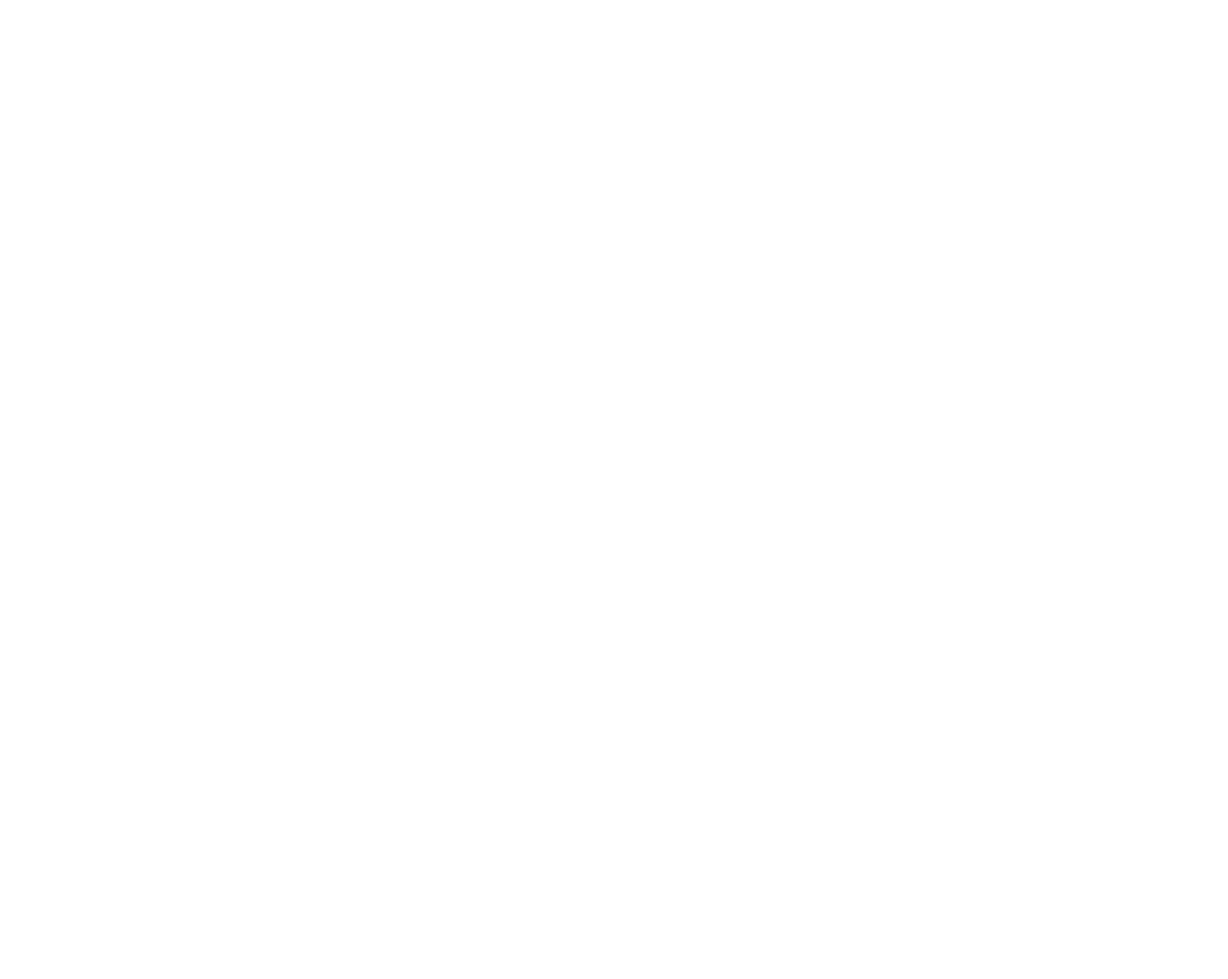
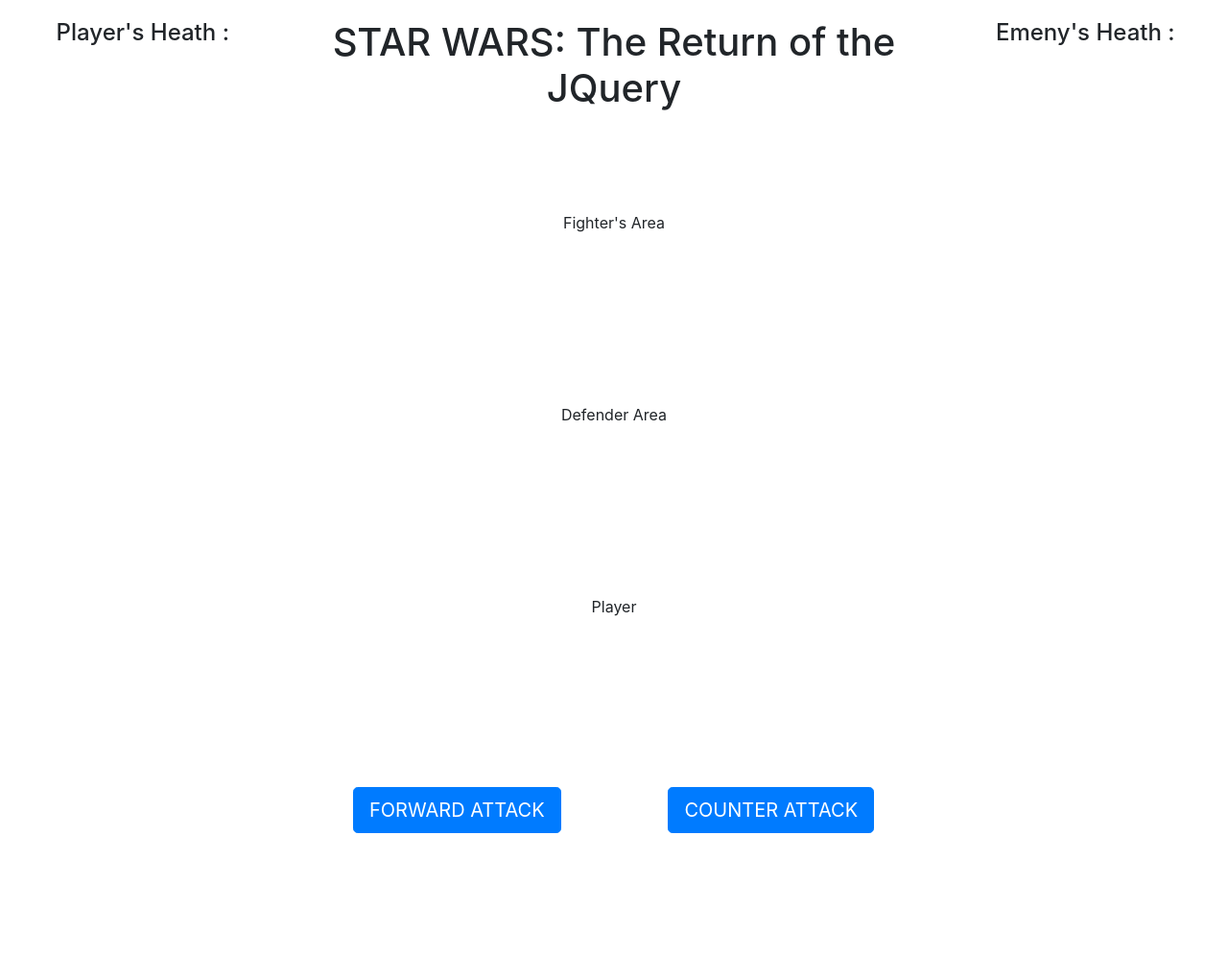
Before and after one commit to stevenguy/unit-4-game, a plain HTML site: page index.html in a window 1280 px wide. Shown: the whole page at 96% size. Before the commit the page ends 800 px from the top, so only its background shows below. Drawn offline with nearby package versions, Linux system fonts and the light colour scheme.

Commit message:
updates 1 out of 1,000,000

```diff
--- a/assets/css/style.css
+++ b/assets/css/style.css
@@ -0,0 +1,7 @@
+.row {
+    height: 200px;
+}
+
+h1 {
+    text-align: center;
+}
--- a/assets/javascript/game.js
+++ b/assets/javascript/game.js
@@ -0,0 +1,70 @@
+// Star Wars Pseudocode
+// 1. User chooses fighter to play with.
+// 2. Chosen fighter moves to back of the line up
+// 3. User chooses emeny to fight
+// 4. Left over fighters move to back of defender area
+// 5. Chosen enemy moves to the defender area
+// 6. Chosen fighter attacks and counter attacks
+//     Counter attack takes away 1 HP
+//     Attack takes away 2 HP
+// 7. Emeny attacks
+//     Attack takes away 2 HP
+// 8. User wins when emeny's HP is zero.
+// 9. User loses when users's HP is zero.
+// 10. We take away from the score when User defeats emenies
+
+let enemyHealth = 150;
+let playerHealth = 150;
+
+// Vanilla JS
+// function reset () {
+//     gameState = true
+//     compChoice = compGuess()
+//     console.log(compChoice)
+//     guessesLeft = 10
+//     guessedLetters =[]
+//     document.querySelector('#message').innerHTML = 'Guess what letter I am thinking of?'
+//     document.querySelector('#guessesLeft').innerHTML = '' + guessesLeft
+//     document.querySelector('#wins').innerHTML = '' + wins
+//     document.querySelector('#losses').innerHTML = '' + losses
+//     document.querySelector('#guesses').innerHTML = guessedLetters.toString()
+
+// }
+
+// function wins () {
+//     wins++
+//     gameState = false
+//     document.querySelector('#message').innerHTML = `You Win! Congratualations!
+//     The letter was : ${compChoice}!
+//     Press Enter key to continue...:`
+//     document.querySelector('#wins').innerHTML = '' + wins
+
+// }
+
+// function losses (letter) {
+//     losses++
+//     gameState = false
+//     document.querySelector('#message').innerHTML = `You Lose!
+//     You guessed: ${letter}, but the correct answer was ${compChoice}!
+//     Press Enter key to continue...:`
+//     document.querySelector('#losses').innerHTML = '' + losses
+//     document.querySelector('#guessesLeft').innerHTML = '' + guessesLeft
+// }
+
+// function wrong () {
+//     document.querySelector('#message').innerHTML = 'Wrong! Keep Trying!'
+//     document.querySelector('#guessesLeft').innerHTML = '' + guessesLeft
+// }
+
+// reset()
+
+// Use click to lower HP for emeny and player (rotate enemy pictures and fight them as a whole)
+$("attack-button").on("click", function() {
+    enemyHealth--;
+
+});
+
+$("counter-button").on("click", function() {
+    enemyHealth--;
+
+});
--- a/index.html
+++ b/index.html
@@ -5,8 +5,77 @@
     <meta name="viewport" content="width=device-width, initial-scale=1.0">
     <meta http-equiv="X-UA-Compatible" content="ie=edge">
     <title>Document</title>
+
+    <!-- Added a link to font awesome-->
+    <link rel="stylesheet" href="https://maxcdn.bootstrapcdn.com/font-awesome/4.7.0/css/font-awesome.min.css">
+    <!-- Added a link to Bootstrap-->
+    <link rel="stylesheet" href="https://maxcdn.bootstrapcdn.com/bootstrap/4.0.0/css/bootstrap.min.css">
+    <!-- Added a link to local css-->
+    <link rel="stylesheet" type="text/css" href="assets/css/reset.css">
+    <link rel="stylesheet" type="text/css" href="assets/css/style.css">
+
 </head>
 <body>
+    <div class="row" style="height: 20px;"></div>
+    <div class="row">
+        <div class="col-md-3">
+            <div class="text-center">
+                <h4>Player's Heath : <span class="Player"></span></h4>
+            </div>
+        </div>
+        <div class="col-md-6">
+            <div class="text-center">
+                <h1>STAR WARS: The Return of the JQuery</h1>
+            </div>
+        </div>
+        <div class="col-md-3">
+            <div class="text-center">
+                <h4>Emeny's Heath : <span class="Emeny"></span></h4>
+            </div>
+        </div>
+    </div>
+    <div class="row">
+        <div class="col-md-12">
+            <div class="text-center">
+                <div id="fighters-area">Fighter's Area</div>
+            </div>
+        </div>
+    </div>
+    <div class="row">
+        <div class="col-md-12">
+            <div class="text-center">
+                <div id="defenders-line">Defender Area</div>
+            </div>
+        </div>
+    </div>
+    <div class="row">
+        <div class="col-md-12">
+            <div class="text-center">
+                <div id="player">Player</div>
+            </div>
+        </div>
+    </div>
+
+    <div class="row">
+        <div class="col-md-3"></div>
+        <div class="col-md-3">
+            <div class="text-center">
+            <!-- Attack Button -->
+                <button id="attack-button" class="btn btn-primary btn-lg">FORWARD ATTACK</button>
+            </div>
+        </div>
+    <br>
+        <div class="col-md-3">
+            <div class="text-center">
+            <!-- Attack Button -->
+                <button id="counter-button" class="btn btn-primary btn-lg">COUNTER ATTACK</button>
+            </div>
+        </div>
+        <div class="col-md-3"></div>
+    </div>
+
+    <script src="https://cdnjs.cloudflare.com/ajax/libs/jquery/3.2.1/jquery.min.js"></script>
+    <script src="assets/javascript/game.js"></script>
 
 </body>
 </html>
```
Also changed, not shown: 3 other files.
